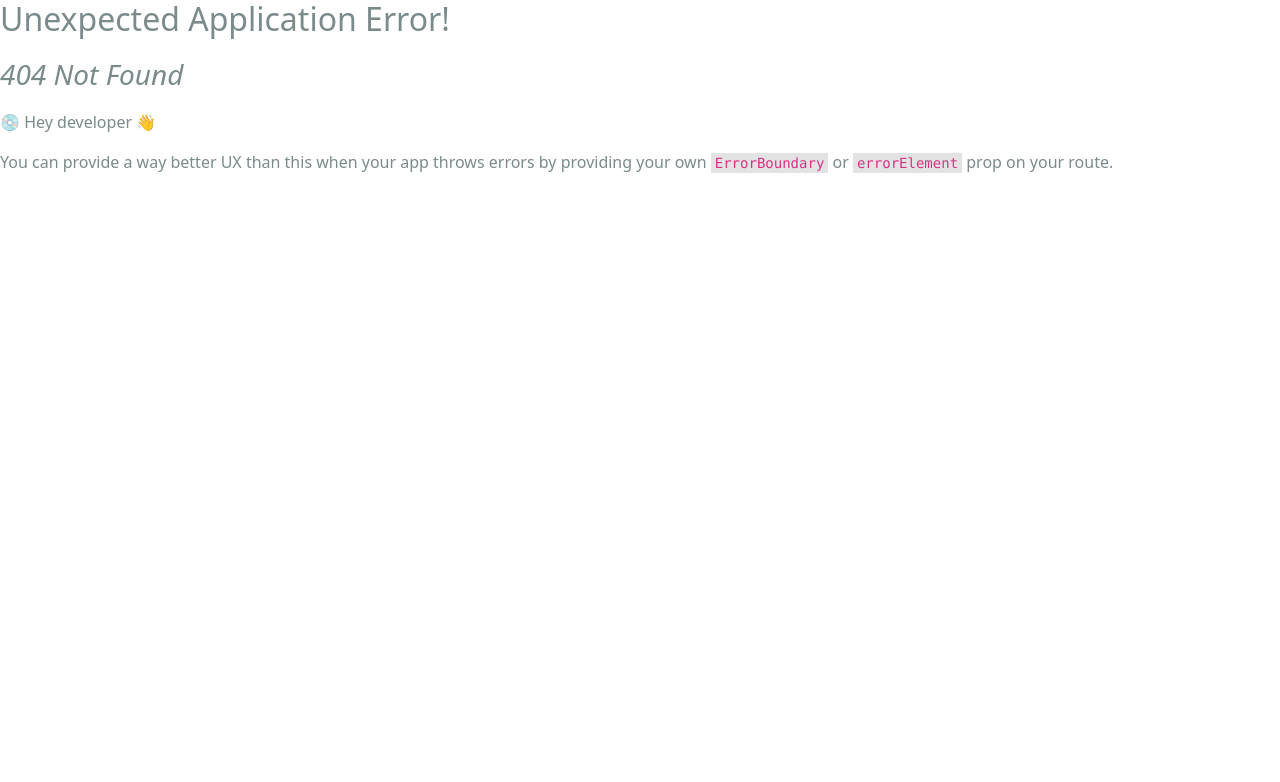
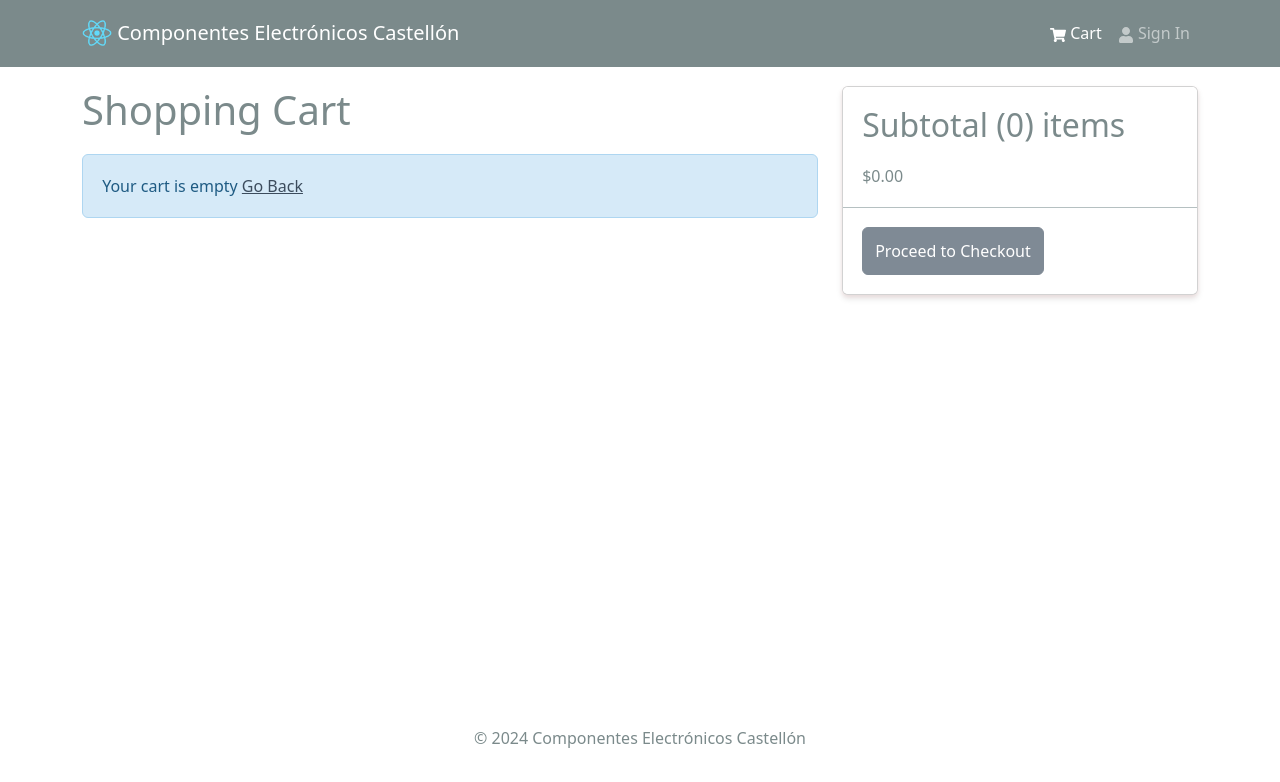
Before and after one commit to mattcoco/redbeardshop, a React (Create React App) app in the folder frontend/: page /cart in a window 1280 px wide. Before the commit this address had no page. Shown: the top 782 px of the page. Built offline with nearby package versions, Linux system fonts and the light colour scheme.

Commit message:
6.6 - OK

```diff
--- a/frontend/src/index.js
+++ b/frontend/src/index.js
@@ -14,12 +14,14 @@
 import reportWebVitals from "./reportWebVitals";
 import HomeScreen from "./screens/HomeScreen";
 import ProductScreen from "./screens/ProductScreen.jsx";
+import CartScreen from "./screens/CartScreen.jsx";
 
 const router = createBrowserRouter(
   createRoutesFromElements(
     <Route path="/" element={<App />}>
       <Route index={true} path="/" element={<HomeScreen />} />
       <Route path="product/:id" element={<ProductScreen />} />
+      <Route path="cart" element={<CartScreen />} />
     </Route>
   )
 );
--- /dev/null
+++ b/frontend/src/screens/CartScreen.jsx
@@ -0,0 +1,87 @@
+import { Link, useNavigate } from "react-router-dom";
+import { useDispatch, useSelector } from "react-redux";
+import { Row, Col, ListGroup, Image, Form, Card, Button } from "react-bootstrap";
+import { FaTrash } from "react-icons/fa";
+import Message from "../components/Message";
+import { addToCart } from "../slices/cartSlice";
+
+const CartScreen = () => {
+    const navigate = useNavigate();
+    const dispatch = useDispatch();
+
+    const cart = useSelector((state) => state.cart);
+    const { cartItems } = cart;
+
+    const addToCartHandler = (product, qty) => {
+        dispatch(addToCart({ ...product, qty }));
+    };
+
+    return (
+        <Row>
+            <Col md={8}>
+                <h1 style={{ marginBottom: '20px' }}>Shopping Cart</h1>
+                {cartItems.length === 0 ? (
+                    <Message>
+                        Your cart is empty <Link to="/">Go Back</Link>
+                    </Message>
+                ) : (
+                    <ListGroup variant="flush">
+                        {cartItems.map((item) => (
+                            <ListGroup.Item key={item._id}>
+                                <Row>
+                                    <Col md={2}>
+                                        <Image src={item.image} alt={item.name} fluid rounded />
+                                    </Col>
+                                    <Col md={3}>
+                                        <Link to={`/product/${item._id}`}>{item.name}</Link>
+                                    </Col>
+                                    <Col md={2}>${item.price}</Col>
+                                    <Col md={2}>
+                                        <Form.Control
+                                            as='select'
+                                            value={item.qty}
+                                            onChange={(e) => addToCartHandler(item, Number(e.target.value))}
+                                        >
+                                            {[...Array(item.countInStock).keys()].map((x) => (
+                                                <option key={x + 1} value={x + 1}>
+                                                    {x + 1}
+                                                </option>
+                                            ))}
+                                        </Form.Control>
+                                    </Col>
+                                    <Col md={2}>
+                                        <Button type="button" variant="light">
+                                            <FaTrash />
+                                        </Button>
+                                    </Col>
+                                </Row>
+                            </ListGroup.Item>
+                        ))}
+                    </ListGroup>
+                )}
+            </Col>
+
+            <Col>
+                <Card>
+                    <ListGroup variant="flush">
+                        <ListGroup.Item>
+                            <h2>Subtotal ({cartItems.reduce((acc, item) => acc + item.qty, 0)}) items</h2>
+                            ${cartItems.reduce((acc, item) => acc + item.qty * item.price, 0).toFixed(2)}
+                        </ListGroup.Item>
+                        <ListGroup.Item>
+                            <Button
+                                type="button"
+                                className="btn-block"
+                                disabled={cartItems.length === 0}
+                            >
+                                Proceed to Checkout
+                            </Button>
+                        </ListGroup.Item>
+                    </ListGroup>
+                </Card>
+            </Col>
+        </Row>
+    );
+};
+
+export default CartScreen;
```
